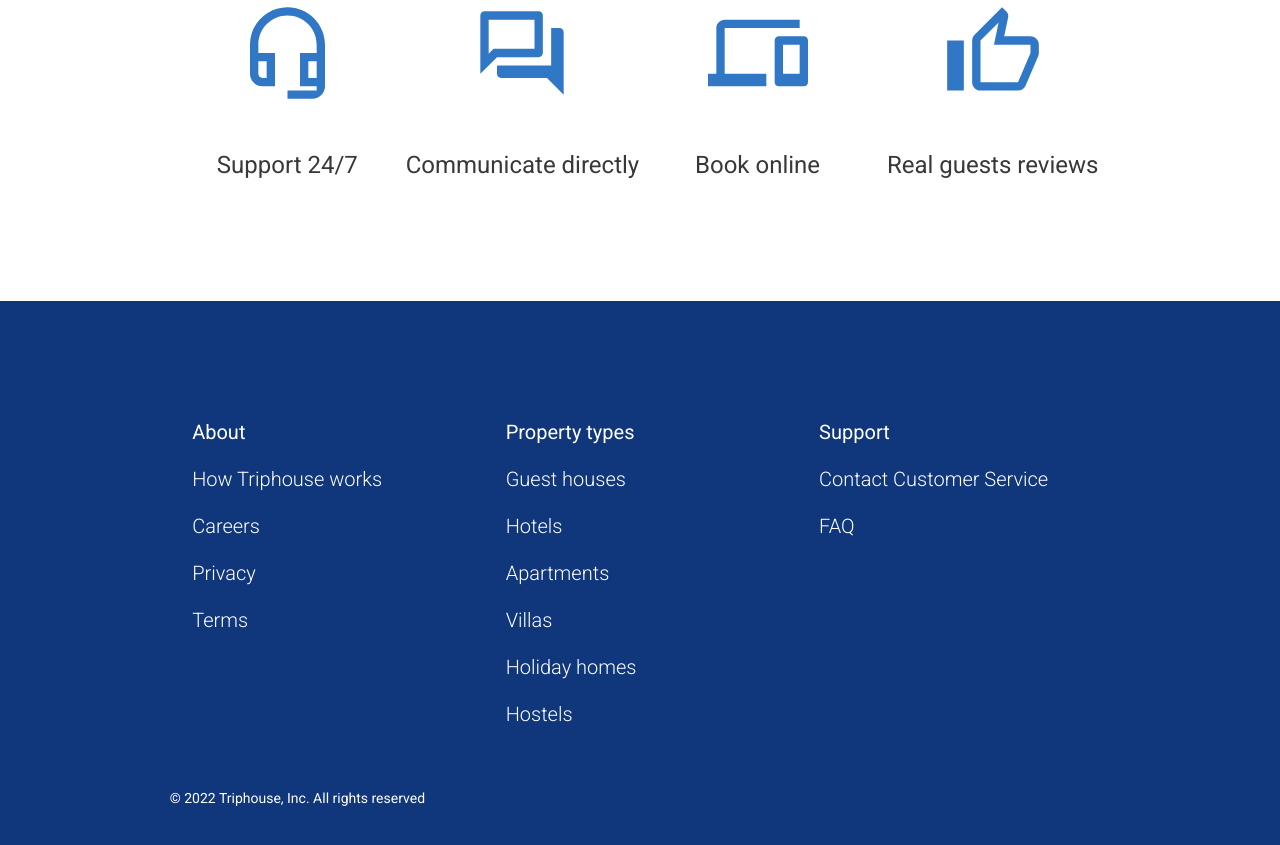
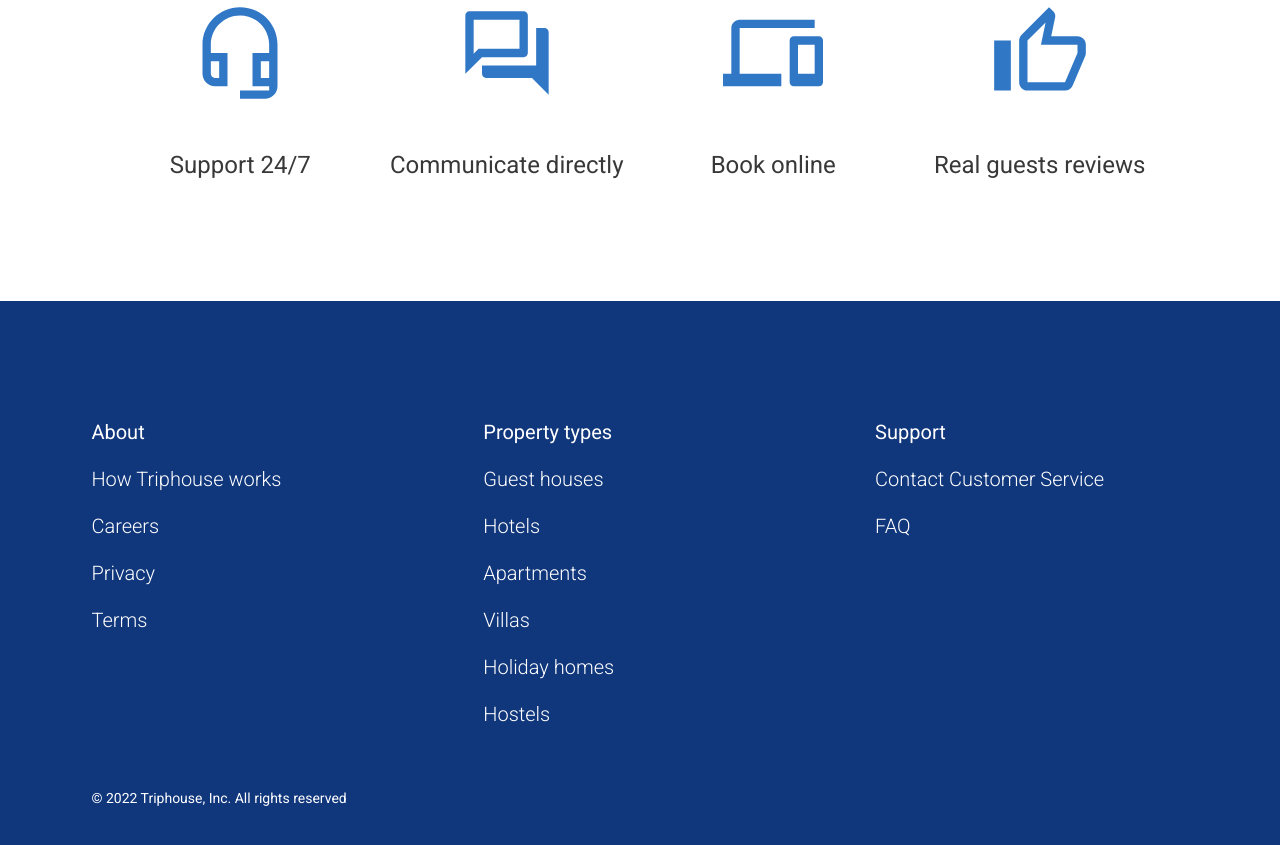
Before and after one commit to liudmilatutsina/if-html, a website: page triphouse/index.html in a window 1280 px wide. Shown: the part 1068-1913 px from the top of the page. Drawn offline with Linux system fonts and the light colour scheme.

Commit message:
footer fixes

```diff
--- a/triphouse/index.html
+++ b/triphouse/index.html
@@ -309,10 +309,7 @@
         />
       </symbol>
       <symbol id="support" viewBox="0 0 100 100">
-        <path
-          d="M79.6667 58.3333V75H71.3333V58.3333H79.6667ZM29.6667 58.3333V75H25.5C23.2083 75 21.3333 73.125 21.3333 70.8333V58.3333H29.6667ZM50.5 4.16663C29.7917 4.16663 13 20.9583 13 41.6666V70.8333C13 77.75 18.5833 83.3333 25.5 83.3333H38V50H21.3333V41.6666C21.3333 25.5416 34.375 12.5 50.5 12.5C66.625 12.5 79.6667 25.5416 79.6667 41.6666V50H63V83.3333H79.6667V87.5H50.5V95.8333H75.5C82.4167 95.8333 88 90.25 88 83.3333V41.6666C88 20.9583 71.2083 4.16663 50.5 4.16663Z"
-          fill="#3077C6"
-        />
+        <path d="M79.1667 58.3333V75H70.8333V58.3333H79.1667ZM29.1667 58.3333V75H25C22.7083 75 20.8333 73.125 20.8333 70.8333V58.3333H29.1667ZM50 4.16663C29.2917 4.16663 12.5 20.9583 12.5 41.6666V70.8333C12.5 77.75 18.0833 83.3333 25 83.3333H37.5V50H20.8333V41.6666C20.8333 25.5416 33.875 12.5 50 12.5C66.125 12.5 79.1667 25.5416 79.1667 41.6666V50H62.5V83.3333H79.1667V87.5H50V95.8333H75C81.9167 95.8333 87.5 90.25 87.5 83.3333V41.6666C87.5 20.9583 70.7083 4.16663 50 4.16663Z" fill="#3077C6"/>
       </symbol>
       <symbol id="communication" viewBox="0 0 100 100">
         <path
@@ -431,7 +428,7 @@
       </header>
       <div class="content__advantages container">
         <div class="content__advantages--title">
-          <h2 class="content__advantages--title-txt txt">What do we offer</h2>
+          <h2 class="content__advantages--title-txt">What do we offer</h2>
           <hr class="content__advantages--title-hr" />
         </div>
         <div class="content__advantages--offers">
@@ -439,25 +436,25 @@
             <svg class="content__advantages--offer-img">
               <use href="#support"></use>
             </svg>
-            <p class="content__advantages--offer-txt txt">Support 24/7</p>
+            <p class="content__advantages--offer-txt">Support 24/7</p>
           </div>
           <div class="col-3 col-mob-4 col-tab-4 content__advantages--offer">
             <svg class="content__advantages--offer-img">
               <use href="#communication"></use>
             </svg>
-            <p class="content__advantages--offer-txt txt">Communicate directly</p>
+            <p class="content__advantages--offer-txt">Communicate directly</p>
           </div>
           <div class="col-3 col-mob-4 col-tab-4 content__advantages--offer">
             <svg class="content__advantages--offer-img">
               <use href="#booking"></use>
             </svg>
-            <p class="content__advantages--offer-txt txt">Book online</p>
+            <p class="content__advantages--offer-txt">Book online</p>
           </div>
           <div class="col-3 col-mob-4 col-tab-4 content__advantages--offer">
             <svg class="content__advantages--offer-img">
               <use href="#reviews"></use>
             </svg>
-            <p class="content__advantages--offer-txt txt">Real guests reviews</p>
+            <p class="content__advantages--offer-txt">Real guests reviews</p>
           </div>
         </div>
       </div>
@@ -471,29 +468,29 @@
         </div>
         <div class="footer__categories">
           <div class="footer__categories--about col-4">
-            <a class="footer__categories--title txt" href="">About</a>
-            <a class="footer__categories--txt txt" href="">How Triphouse works</a>
-            <a class="footer__categories--txt txt" href="">Careers</a>
-            <a class="footer__categories--txt txt" href="">Privacy</a>
-            <a class="footer__categories--txt txt" href="">Terms</a>
+            <a class="footer__categories--title" href="">About</a>
+            <a class="footer__categories--txt" href="">How Triphouse works</a>
+            <a class="footer__categories--txt" href="">Careers</a>
+            <a class="footer__categories--txt" href="">Privacy</a>
+            <a class="footer__categories--txt" href="">Terms</a>
           </div>
           <div class="footer__categories--types col-4">
-            <a class="footer__categories--title txt" href="">Property types</a>
-            <a class="footer__categories--txt txt" href="">Guest houses</a>
-            <a class="footer__categories--txt txt" href="">Hotels</a>
-            <a class="footer__categories--txt txt" href="">Apartments</a>
-            <a class="footer__categories--txt txt" href="">Villas</a>
-            <a class="footer__categories--txt txt" href="">Holiday homes</a>
-            <a class="footer__categories--txt txt" href="">Hostels</a>
+            <a class="footer__categories--title" href="">Property types</a>
+            <a class="footer__categories--txt" href="">Guest houses</a>
+            <a class="footer__categories--txt" href="">Hotels</a>
+            <a class="footer__categories--txt" href="">Apartments</a>
+            <a class="footer__categories--txt" href="">Villas</a>
+            <a class="footer__categories--txt" href="">Holiday homes</a>
+            <a class="footer__categories--txt" href="">Hostels</a>
           </div>
           <div class="footer__categories--support col-4">
-            <a class="footer__categories--title txt" href="">Support</a>
-            <a class="footer__categories--txt txt" href=""
+            <a class="footer__categories--title" href="">Support</a>
+            <a class="footer__categories--txt" href=""
             >Contact Customer Service</a
             >
-            <a class="footer__categories--txt txt" href="">FAQ</a>
+            <a class="footer__categories--txt" href="">FAQ</a>
           </div>
-          <div class="footer__categories--mark txt">
+          <div class="footer__categories--mark">
             &#xa9; 2022 Triphouse, Inc. All rights reserved
           </div>
         </div>
--- a/triphouse/styles/styles.css
+++ b/triphouse/styles/styles.css
@@ -286,6 +286,7 @@
   width: 100px;
   height: 4px;
   background: #f5bd41;
+  border: 0;
 }
 
 .content__advantages--offers {
@@ -293,7 +294,7 @@
   margin-bottom: 122px;
   display: flex;
   flex-wrap: wrap;
-  justify-content: center;
+  justify-content: space-evenly;
   flex-direction: row;
 }
 
@@ -328,14 +329,14 @@
 }
 
 .footer__categories {
-  margin: 120px var(--col-width) 64px var(--col-width);
+  margin-top: 120px;
+  margin-bottom: 64px;
   display: flex;
   flex-flow: row wrap;
-  justify-content: space-around;
+  justify-content: space-between;
 }
 
 .footer__categories--about {
-  width: 33%;
   height: 211px;
 
   display: flex;
@@ -344,7 +345,6 @@
 }
 
 .footer__categories--types {
-  width: 33%;
   height: 305px;
 
   display: flex;
@@ -353,7 +353,6 @@
 }
 
 .footer__categories--support {
-  width: 33%;
   height: 117px;
 
   display: flex;
@@ -551,14 +550,17 @@
   }
 
   .footer__categories--about {
+    width: 33.33%;
     height: 18px;
   }
 
   .footer__categories--types {
+    width: 33.33%;
     height: 18px;
   }
 
   .footer__categories--support {
+    width: 33.33%;
     height: 18px;
   }
 
@@ -579,6 +581,11 @@
 @media (max-width: 584px) {
   :root {
     --col-width: calc(100% / 6);
+  }
+
+  .container {
+    padding-left: 17px;
+    padding-right: 17px;
   }
 
   /*[class*="col-"]{*/
@@ -645,4 +652,5 @@
   .col-mob-6 {
     width: calc(var(--col-width) * 6);
   }
+
 }
```
